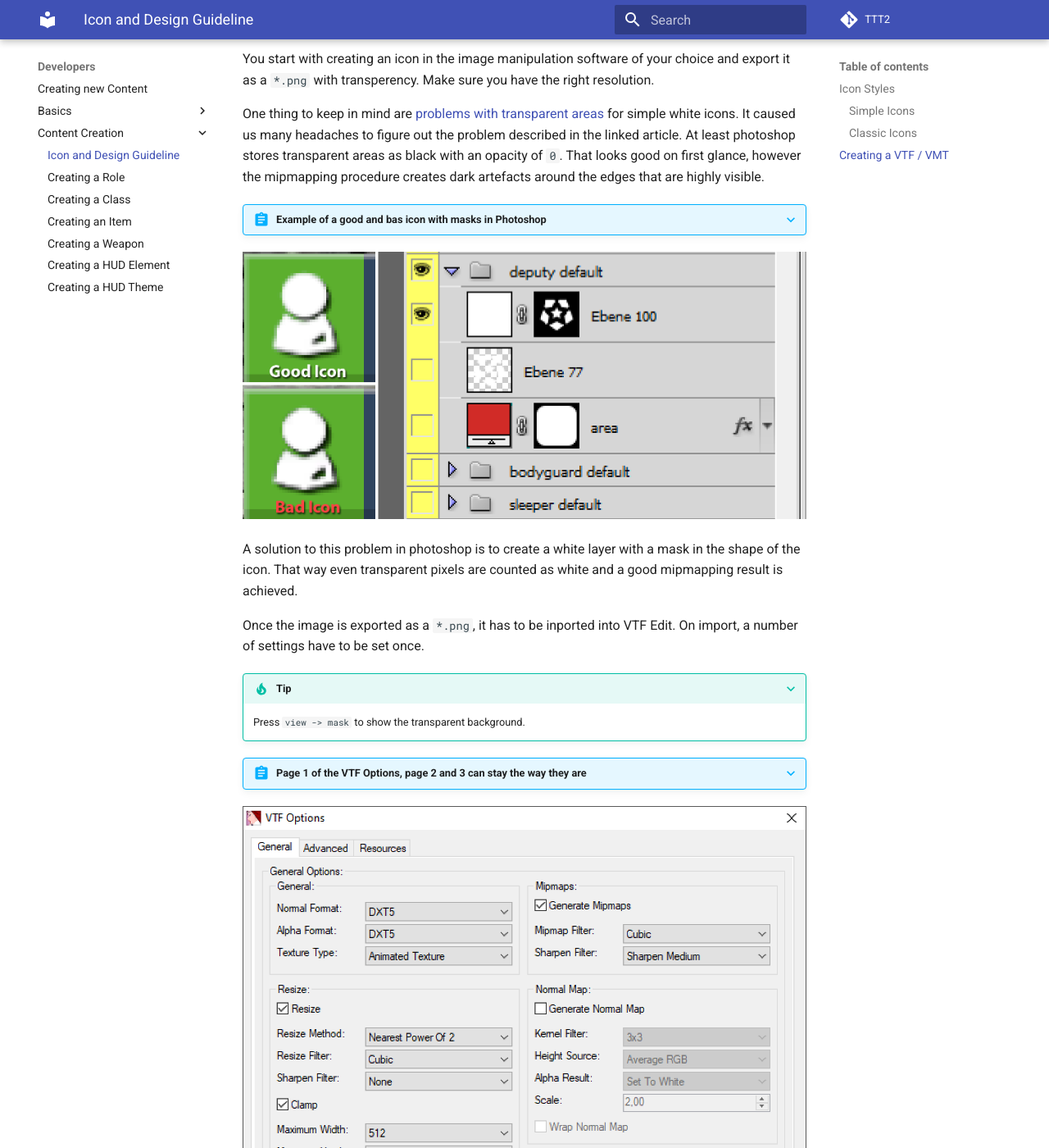
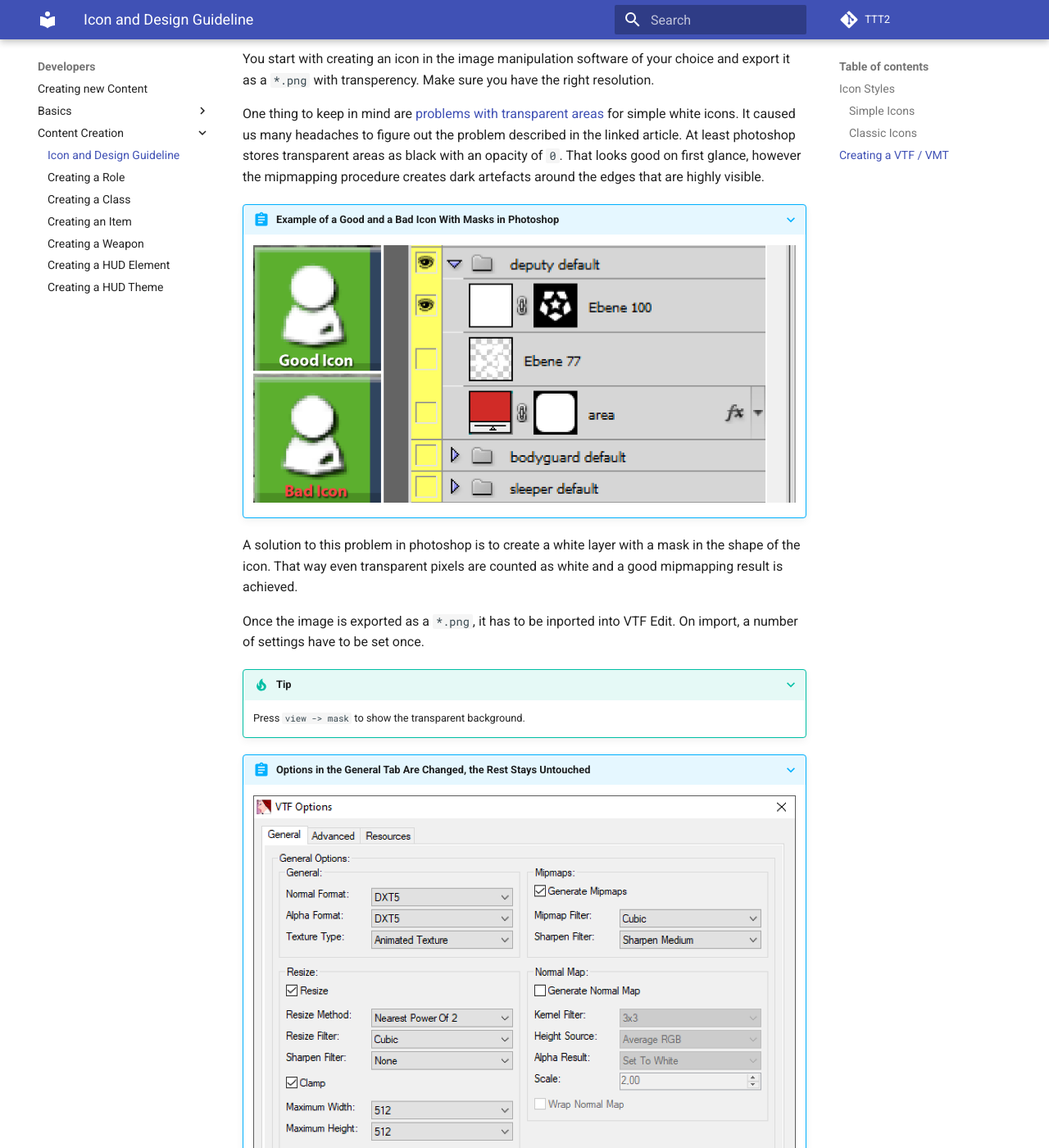
Before and after one commit to TTT-2/docs, an MkDocs documentation site: the page built from docs/developers/content-creation/icon-and-design-guideline.md, in a window 1280 px wide and 1400 px high, scrolled down 1796 px. Shown: the whole window at 82% size. Built offline with MkDocs 1.6.1 and Material for MkDocs 9.7.7, drawn with Linux system fonts in a browser that asks for light colours; comment, search, counter and statistics services are not loaded; some of the changed text lies outside the part shown.

Commit message:
further improved image display

```diff
--- a/docs/developers/content-creation/icon-and-design-guideline.md
+++ b/docs/developers/content-creation/icon-and-design-guideline.md
@@ -14,9 +14,9 @@ Simple icons are used for role icons, status icons in the sidebar and many diffe
 ???+ warning
     These icons always have to be converted to a `*.vtf` since they need mipmapping for a clear display at different UI scales!
 
-Additionally for both role and status icons, a decent padding should be set. There are no hard limits, however a padding of `10%` on each side is a good guideline.
+Additionally for both role and status icons, a decent padding should be set. There are no hard limits, however a padding of `10%` on each side is a good baseline.
 
-???+ abstract "Example of the default padding used for role icons"
+???+ abstract "Example of the Default Padding Used for Role Icons"
     ![Icon Padding](../../assets/images/article/icon_padding.png)
 
 ### Classic Icons
@@ -38,8 +38,8 @@ You start with creating an icon in the image manipulation software of your choic
 
 One thing to keep in mind are [problems with transparent areas](http://www.adriancourreges.com/blog/2017/05/09/beware-of-transparent-pixels/) for simple white icons. It caused us many headaches to figure out the problem described in the linked article. At least photoshop stores transparent areas as black with an opacity of `0`. That looks good on first glance, however the mipmapping procedure creates dark artefacts around the edges that are highly visible.
 
-???+ abstract "Example of a good and bas icon with masks in Photoshop"
-![Icon Masking](../../assets/images/article/icon_mask.png)
+???+ abstract "Example of a Good and a Bad Icon With Masks in Photoshop"
+    ![Icon Masking](../../assets/images/article/icon_mask.png)
 
 A solution to this problem in photoshop is to create a white layer with a mask in the shape of the icon. That way even transparent pixels are counted as white and a good mipmapping result is achieved.
 
@@ -48,8 +48,8 @@ Once the image is exported as a `*.png`, it has to be inported into VTF Edit. On
 ???+ tip
     Press `view -> mask` to show the transparent background.
 
-???+ abstract "Page 1 of the VTF Options, page 2 and 3 can stay the way they are"
-![Icon VTF Options](../../assets/images/article/vtf_settings.png)
+???+ abstract "Options in the General Tab Are Changed, the Rest Stays Untouched"
+    ![Icon VTF Options](../../assets/images/article/vtf_settings.png)
 
 In the last step the file has to be exported as a `*.vtf` file. The associated `*.vmt` file can be exported as well. Alternatively it can be created by hand using this template:
 
```
